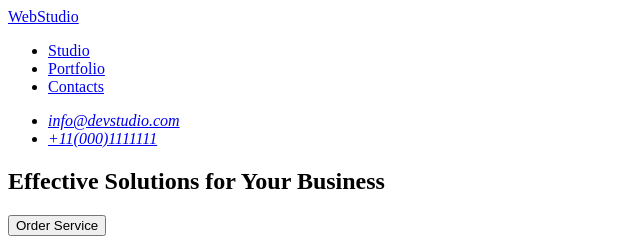
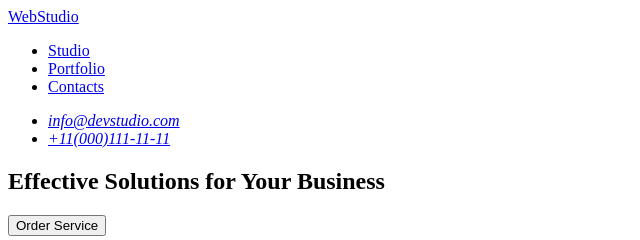
Before and after one commit to kizketrin/goit-markup-hw-01, a plain HTML site: page index.html in a window 1280 px wide. Shown: the top 240 px of the page, 0-640 px from the left. Drawn offline with Linux system fonts and the light colour scheme.

Commit message:
Update index.html

```diff
--- a/index.html
+++ b/index.html
@@ -19,7 +19,7 @@
         <address>
             <ul>
                 <li><a href="mailto:info@devstudio.com">info@devstudio.com</a></li>
-                <li><a href="tel:+11000111111">+11(000)1111111</a></li>
+                <li><a href="tel:+11000111111">+11(000)111-11-11</a></li>
             </ul>
         </address>
     </header>
```
